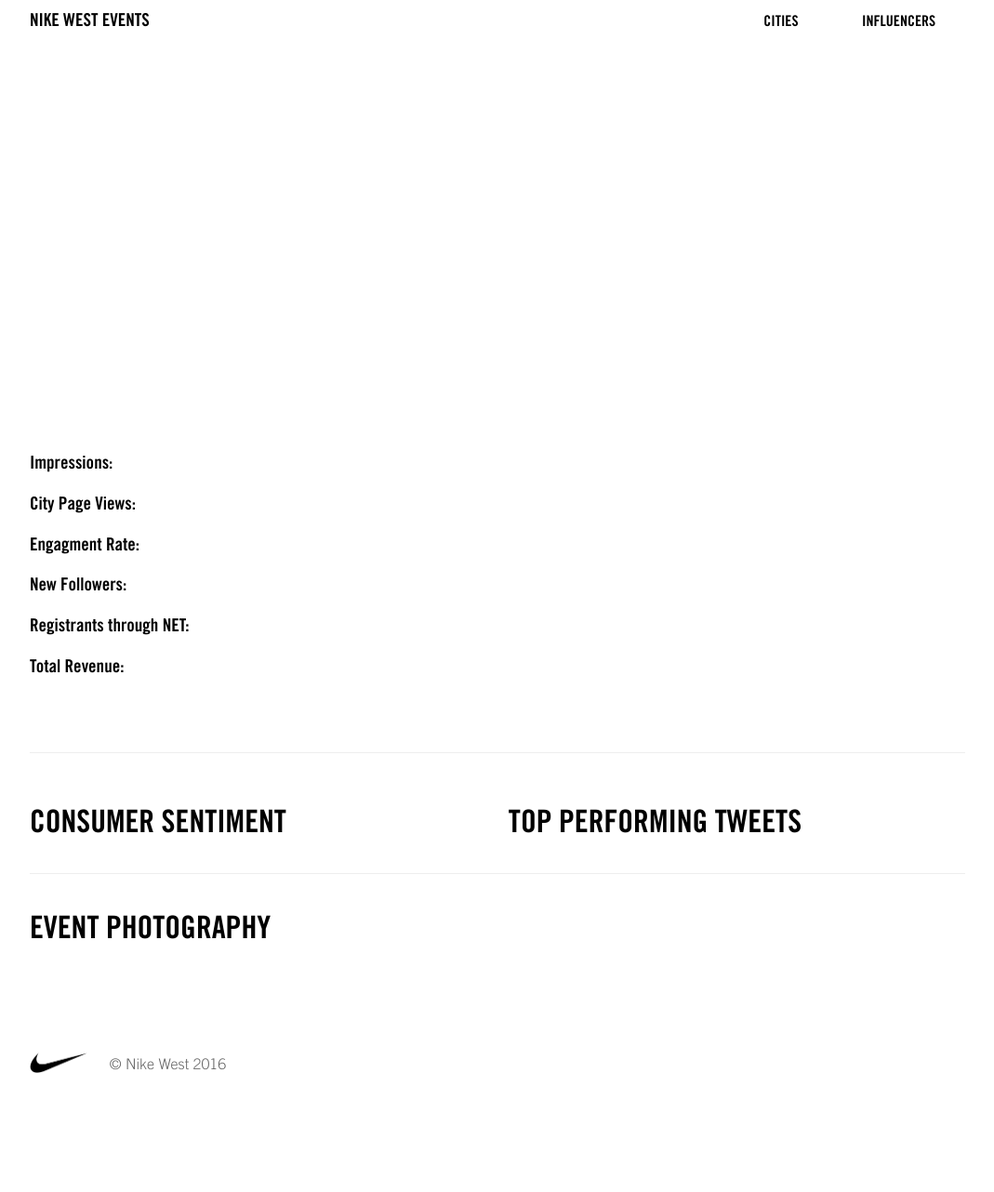
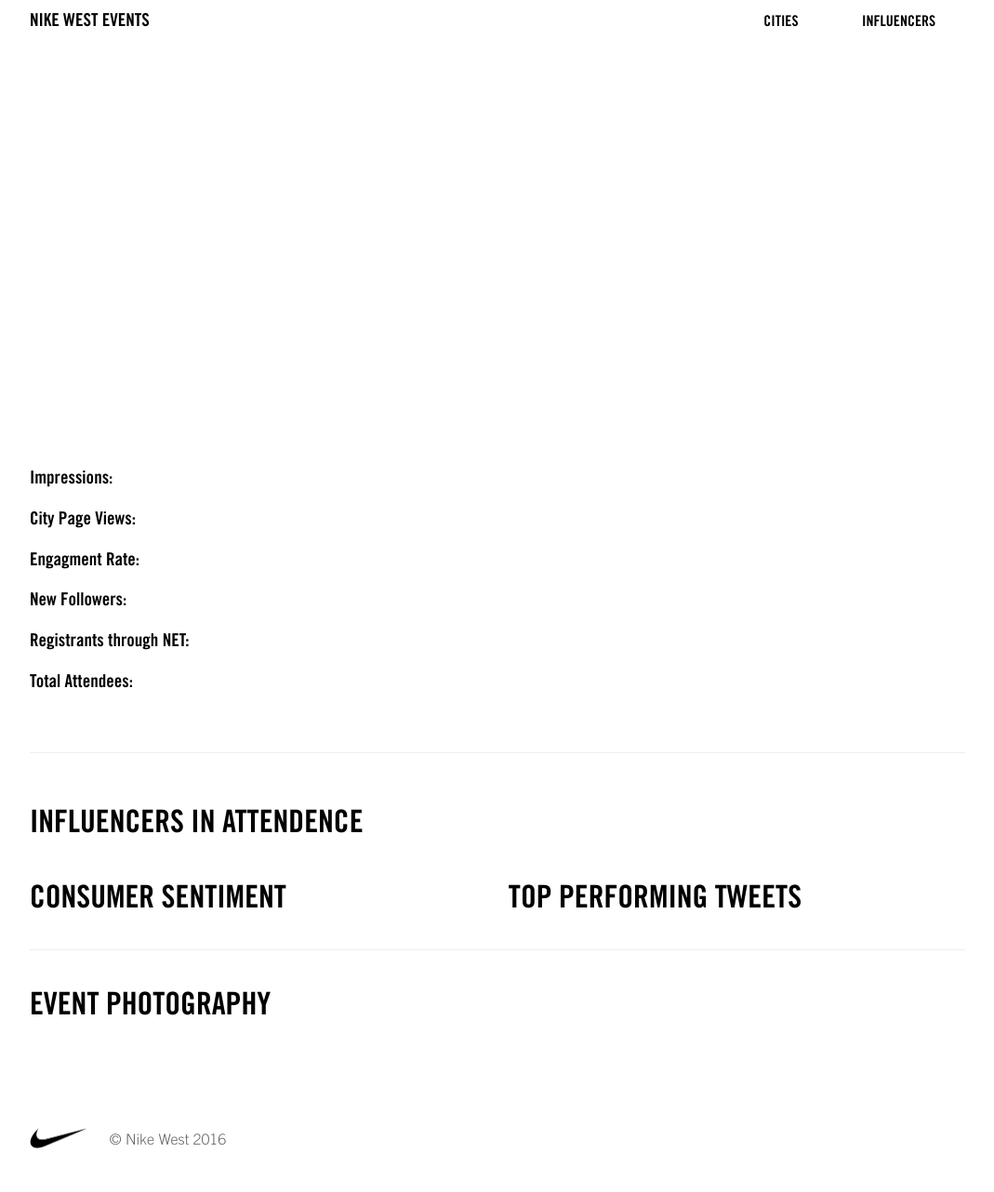
Before and after one commit to PHironaka/bream, a Jekyll site: the page built from _oc/niev.markdown, in a window 1280 px wide. Shown: the whole page at 93% size, without its empty margins (105-1174 px from the left). Built offline with Jekyll 4.4.1, drawn with Linux system fonts in a browser that asks for light colours; a script that is not in the unit is left out; before the commit the page ends 1201 px from its top, so only the background shows below that.

Commit message:
updates to layout for posts

```diff
--- a/_layouts/post.html
+++ b/_layouts/post.html
@@ -33,7 +33,7 @@
 
       <h3>Registrants through NET:</h3> <p> {{ page.net-registrants }}</p>
 
-      <h3>Total Revenue:</h3> <p> {{ page.total-revenue }}</p>
+      <h3>Total Attendees:</h3> <p> {{ page.attendees }}</p>
 {% if page.snapchat-views %}
       <h3>Total Snapchat Views:</h3> <p> {{ page.snapchat-views }}</p>
   {% endif %}
@@ -43,6 +43,28 @@
 
 <div class="event-city-page">
 <img src="{{ page.city-page-mobile-asset }}">
+</div>
+</div>
+
+<div class="event-engagement">
+
+  <div class="influencer-attending">
+    <h1>Influencers in Attendence</h1>
+{% for influencers in site.influencers %}
+{% if influencers.events.name contains page.title %}
+
+    <img src="{{ influencers.image }}">
+
+
+{% endif %}
+{% endfor %}
+</div>
+<div class="influencer-attending-content">
+{% for influencer-asset in page.influencer-asset %}
+<a href="{{ influencer-asset }}" target="_blank"> {{ influencer-asset }}</a>
+{% endfor %}
+
+
 </div>
 </div>
 
--- a/_sass/_base.scss
+++ b/_sass/_base.scss
@@ -182,59 +182,6 @@
 
 }
 
-#user-tweets, #jordan-tweets, .user-tweets {
-  @include span-columns(6);
-
-  ul {
-    li {
-      margin: 1em 0;
-      padding: 1em 0;
-      border-bottom: 1px solid #eee;
-        &:last-child {
-          border-bottom: none;
-        }
-    }
-  }
-
-  .user {
-    img {
-      width: 20px;
-    }
-  }
-  p.tweet {
-      img {
-        width: 20px;
-      }
-  }
-
-  @media screen and (max-width: $break-large) {
-    width: 100%;
-    margin: 0;
-    }
-}
-
-.user-instas,.user-tweets, .event-tweets {
-  @include span-columns(6);
-  @media screen and (max-width: $break-large) {
-    width: 100%;
-    margin: 0;
-    }
-    p {
-      font-size: .7em;
-    }
-
-  img {
-    @include span-columns(6);
-    margin-right: 0;
-    padding: 13px 0 0 13px;
-    @media screen and (max-width: $break-large) {
-      width: 100%;
-      padding: 13px 0;
-      }
-
-
-  }
-}
 
 /**
  * Home-Intro
--- a/_sass/_layout.scss
+++ b/_sass/_layout.scss
@@ -420,6 +420,92 @@
  * Posts
  */
 
+ #user-tweets, #jordan-tweets, .user-tweets {
+   @include span-columns(6);
+
+   ul {
+     li {
+       margin: 1em 0;
+       padding: 1em 0;
+       border-bottom: 1px solid #eee;
+         &:last-child {
+           border-bottom: none;
+         }
+     }
+   }
+
+   .user {
+     img {
+       width: 20px;
+     }
+   }
+   p.tweet {
+       img {
+         width: 20px;
+       }
+   }
+
+   @media screen and (max-width: $break-large) {
+     width: 100%;
+     margin: 0;
+     }
+ }
+
+ .influencer-attending {
+     @include span-columns(6);
+     @media screen and (max-width: $break-large) {
+       width: 100%;
+       margin: 0;
+       }
+
+       img {
+          @include span-columns(4);
+         margin-right: 0;
+         padding: 13px 0 0 13px;
+         @media screen and (max-width: $break-large) {
+           width: 100%;
+           padding: 13px 0;
+           }
+
+
+       }
+
+
+ }
+
+ .influencer-attending-content {
+    @include span-columns(6);
+      a {
+        margin: 1em 0;
+        display: block;
+      }
+ }
+
+
+ .user-instas,.user-tweets, .event-tweets {
+   @include span-columns(6);
+   @media screen and (max-width: $break-large) {
+     width: 100%;
+     margin: 0;
+     }
+     p {
+       font-size: .7em;
+     }
+
+   img {
+     @include span-columns(6);
+     margin-right: 0;
+     padding: 13px 0 0 13px;
+     @media screen and (max-width: $break-large) {
+       width: 100%;
+       padding: 13px 0;
+       }
+
+
+   }
+ }
+
+
 
 
  .post {
@@ -470,7 +556,7 @@
 
 @media screen and (max-width: $break-large) {
   width: 100%;
-  margin: 1em 0;
+  margin: .1em 0;
   }
 
     }
@@ -480,7 +566,7 @@
 .event-content {
   @include span-columns(6);
     margin-bottom: $spacing-unit;
-    padding: 2em 0;
+    padding: 3em 0 1em;
     @media screen and (max-width: $break-large) {
       width: 100%;
       margin: 0;
```
